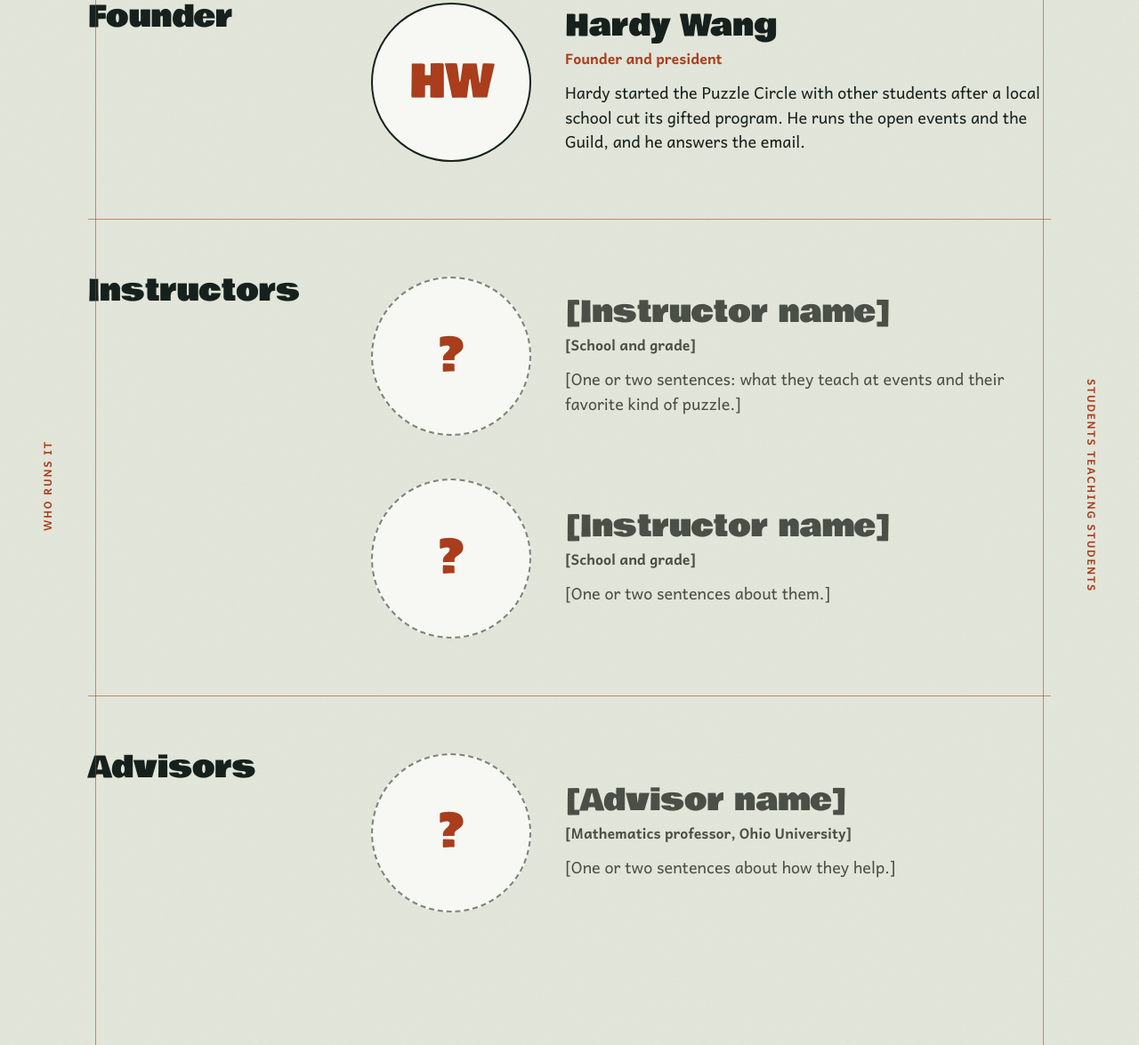
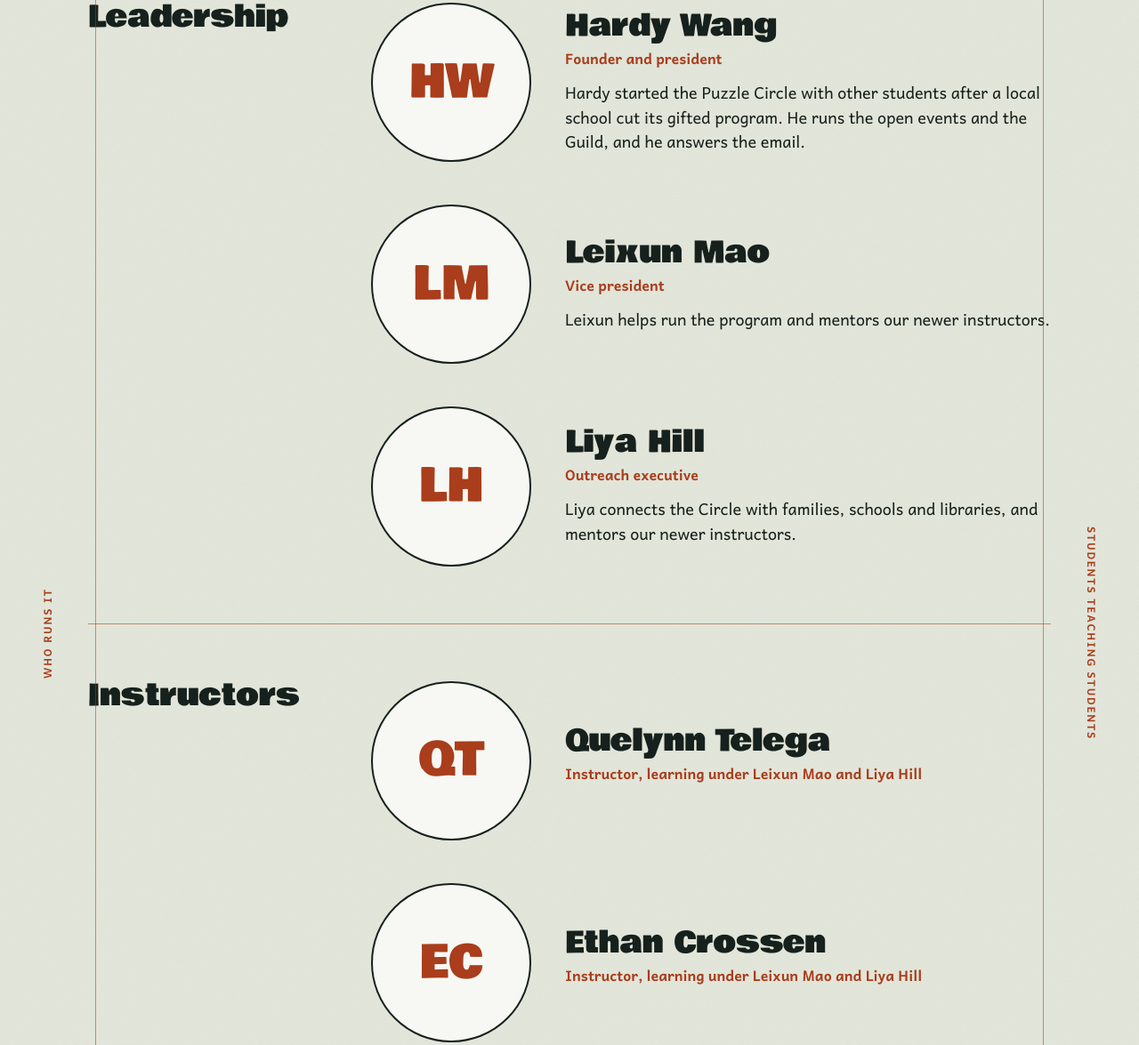
Before and after one commit to h-ardy/Puzzle-Circle, a plain HTML site: page team.html in a window 1280 px wide. Shown: the part 648-1823 px from the top of the page at 89% size. Drawn offline with Linux system fonts and the light colour scheme.

Commit message:
add team members

```diff
--- a/team.html
+++ b/team.html
@@ -59,7 +59,7 @@
   3. Delete the placeholder blocks you don't need.
 -->
       <div class="team-group">
-        <h2>Founder</h2>
+        <h2>Leadership</h2>
         <div class="members">
         <article class="member">
           <div class="shot"><img src="team/hardy.jpg" alt="Hardy Wang" loading="lazy"><span class="initials" aria-hidden="true">HW</span></div>
@@ -69,26 +69,42 @@
             <p class="about">Hardy started the Puzzle Circle with other students after a local school cut its gifted program. He runs the open events and the Guild, and he answers the email.</p>
           </div>
         </article>
+        <article class="member">
+          <div class="shot"><img src="team/leixun.jpg" alt="Leixun Mao" loading="lazy"><span class="initials" aria-hidden="true">LM</span></div>
+          <div>
+            <h3>Leixun Mao</h3>
+            <p class="role">Vice president</p>
+            <p class="about">Leixun helps run the program and mentors our newer instructors.</p>
+          </div>
+        </article>
+        <article class="member">
+          <div class="shot"><img src="team/liya.jpg" alt="Liya Hill" loading="lazy"><span class="initials" aria-hidden="true">LH</span></div>
+          <div>
+            <h3>Liya Hill</h3>
+            <p class="role">Outreach executive</p>
+            <p class="about">Liya connects the Circle with families, schools and libraries, and mentors our newer instructors.</p>
+          </div>
+        </article>
         </div>
       </div>
 
       <div class="team-group">
         <h2>Instructors</h2>
         <div class="members">
-        <article class="member placeholder">
-          <div class="shot empty noimg"><span class="initials" aria-hidden="true">?</span></div>
+        <article class="member">
+          <div class="shot"><img src="team/quelynn.jpg" alt="Quelynn Telega" loading="lazy"><span class="initials" aria-hidden="true">QT</span></div>
           <div>
-            <h3>[Instructor name]</h3>
-            <p class="role">[School and grade]</p>
-            <p class="about">[One or two sentences: what they teach at events and their favorite kind of puzzle.]</p>
+            <h3>Quelynn Telega</h3>
+            <p class="role">Instructor, learning under Leixun Mao and Liya Hill</p>
+            <!-- add a sentence about Quelynn here: <p class="about">...</p> -->
           </div>
         </article>
-        <article class="member placeholder">
-          <div class="shot empty noimg"><span class="initials" aria-hidden="true">?</span></div>
+        <article class="member">
+          <div class="shot"><img src="team/ethan.jpg" alt="Ethan Crossen" loading="lazy"><span class="initials" aria-hidden="true">EC</span></div>
           <div>
-            <h3>[Instructor name]</h3>
-            <p class="role">[School and grade]</p>
-            <p class="about">[One or two sentences about them.]</p>
+            <h3>Ethan Crossen</h3>
+            <p class="role">Instructor, learning under Leixun Mao and Liya Hill</p>
+            <!-- add a sentence about Ethan here: <p class="about">...</p> -->
           </div>
         </article>
         </div>
@@ -97,14 +113,7 @@
       <div class="team-group">
         <h2>Advisors</h2>
         <div class="members">
-        <article class="member placeholder">
-          <div class="shot empty noimg"><span class="initials" aria-hidden="true">?</span></div>
-          <div>
-            <h3>[Advisor name]</h3>
-            <p class="role">[Mathematics professor, Ohio University]</p>
-            <p class="about">[One or two sentences about how they help.]</p>
-          </div>
-        </article>
+          <p class="about">A mathematics professor at Ohio University and several PhD students advise our instructors and help choose the problems.</p>
         </div>
       </div>
     </div>
```
